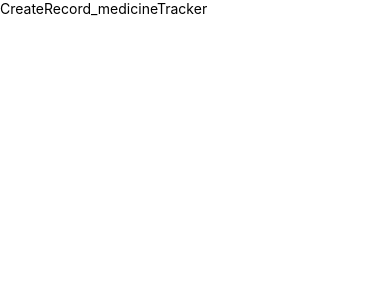
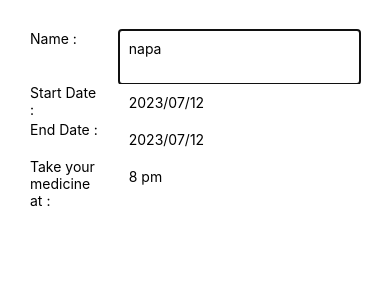
Before and after one commit to sadia-ahmmed/AgeWell-Frontend, a React Native app: screen /Home in a window 390 px wide. Shown: the top 300 px of the page. Built offline with nearby package versions, Linux system fonts and the light colour scheme.

Commit message:
datepicker is added in the add medicine form

```diff
--- a/app/screens/add_medicine/CreateRecord_MedicineTracker.js
+++ b/app/screens/add_medicine/CreateRecord_MedicineTracker.js
@@ -1,12 +1,206 @@
-import { StyleSheet, Text, View } from 'react-native'
-import React from 'react'
+import { StyleSheet, Text, View, TouchableOpacity, TextInput, Pressable } from 'react-native'
+import React, { useState } from 'react'
+// import { TouchableOpacity } from 'react-native-gesture-handler'
+import { Modal } from 'react-native'
+import DatePicker from 'react-native-modern-datepicker'
+import { getToday, getFormatedDate } from 'react-native-modern-datepicker'
 
 export default function CreateRecord_medicineTracker() {
+  const [name, setName]= useState('napa')
+  const [startDate, setStartDate]= useState('2023/07/12')
+  const [endDate, setEndDate]= useState('2023/07/12')
+  const [time, setTime]= useState('8 pm')
+  const today = new Date()
+  const [openOnStartDate, setOpenOnStartDate] = useState(false)
+  const [openOnEndDate, setOpenOnEndDate] = useState(false)
+
+  const handleOnPressStartDate = () => {
+    setOpenOnStartDate(!openOnStartDate)
+  }
+
+
+  const handleDateChangeStartDate = (propDate) => {
+    setStartDate(propDate)
+  }
+
+  const handleOnPressEndDate = () => {
+    setOpenOnEndDate(!openOnEndDate)
+  }
+
+
+  const handleDateChangeEndDate = (propDate) => {
+    setEndDate(propDate)
+  }
+
+
+  const datepicker = () =>{
+    return(
+      <DatePicker
+            mode='calendar'
+            selected={date}
+            onDateChange={handleDateChange}
+            />
+
+    )
+  }
+
+  console.log(name)
+  console.log(startDate)
+  console.log(endDate)
+  console.log(time)
   return (
-    <View>
-      <Text>CreateRecord_medicineTracker</Text>
+    <View >
+      <View style = {{margin: 30}}>
+
+      <View style={{flexDirection:'row',}}>
+        <Text style={{flex:1}}>Name :</Text>
+        <TextInput
+          editable
+          multiline
+          // numberOfLines={4}
+          // maxLength={40}
+          onChangeText={v => setName(v)}
+          value={name}
+          style={styles.inputStyle}
+        />
+      </View>
+
+
+
+      <View style={{flexDirection:'row',}}>
+      <Text style={{flex:1}}>Start Date :</Text>
+      <Pressable onPress={handleOnPressStartDate}
+      style={styles.inputStyle}
+      >
+      <View pointerEvents="none">
+        <TextInput
+
+        value={startDate}
+        />
+      </View>
+      </Pressable>
+      </View>
+
+
+      {/* modal start date */}
+
+      <Modal
+      animationType='slide'
+      transparent={true}
+      visible={openOnStartDate}
+      >
+        <View style = {styles.centeredView}>
+          <View style = {styles.modalView}>
+
+
+
+            <DatePicker
+            mode='calendar'
+            selected={startDate}
+            onDateChange={handleDateChangeStartDate}
+            />
+
+            <TouchableOpacity onPress={handleOnPressStartDate}>
+              <Text style={{paddingTop:10, }}>
+                Close
+              </Text>
+            </TouchableOpacity>
+
+          </View>
+        </View>
+      </Modal>
+
+
+
+
+      <View style={{flexDirection:'row',}}>
+      <Text style={{flex:1}}>End Date :</Text>
+      <Pressable onPress={handleOnPressEndDate}
+      style={styles.inputStyle}
+      >
+      <View pointerEvents="none">
+        <TextInput
+
+        value={endDate}
+        />
+      </View>
+      </Pressable>
+      </View>
+
+
+      {/* modal End date */}
+
+      <Modal
+      animationType='slide'
+      transparent={true}
+      visible={openOnEndDate}
+      >
+        <View style = {styles.centeredView}>
+          <View style = {styles.modalView}>
+
+
+            <DatePicker
+            mode='calendar'
+            selected={endDate}
+            onDateChange={handleDateChangeEndDate}
+            />
+
+            <TouchableOpacity onPress={handleOnPressEndDate}>
+              <Text style={{paddingTop:10, }}>
+                Close
+              </Text>
+            </TouchableOpacity>
+
+          </View>
+        </View>
+      </Modal>
+
+
+
+
+      <View style={{flexDirection:'row'}}>
+        <Text style={{flex:1}}>Take your medicine at :</Text>
+        <TextInput
+          editable
+          multiline
+          onChangeText={v => setTime(v)}
+          value={time}
+          style={styles.inputStyle}
+        />
+      </View>
+      </View>
     </View>
   )
 }
 
-const styles = StyleSheet.create({})
+const styles = StyleSheet.create({
+  inputStyle: {
+    marginLeft: 15,
+    padding: 10,
+    backgroundColor:'white',
+    flex:3
+  },
+  centeredView:{
+    flex: 1,
+    justifyContent: 'center',
+    alignItems: 'center',
+    marginTop:22
+  },
+  modalView:{
+    margin:20,
+    backgroundColor: 'white',
+    borderRadius:20,
+    width:'80%',
+    //height:'45%',
+    padding:35,
+    alignItems: 'center',
+    shadowColor: '#000',
+    shadowOffset:{
+      width:0,
+      height:2,
+    },
+    shadowOpacity: 0.25,
+    shadowRadius: 4,
+    elevation: 5
+  }
+})
--- a/package.json
+++ b/package.json
@@ -9,6 +9,7 @@
     "web": "expo start --web"
   },
   "dependencies": {
+    "@react-native-community/datetimepicker": "^7.4.0",
     "@react-native-masked-view/masked-view": "^0.2.9",
     "@react-navigation/native": "^6.1.7",
     "@react-navigation/stack": "^6.3.17",
@@ -17,6 +18,7 @@
     "react": "18.2.0",
     "react-native": "0.71.8",
     "react-native-gesture-handler": "^2.12.0",
+    "react-native-modern-datepicker": "^1.0.0-beta.91",
     "react-native-safe-area-context": "^4.6.4",
     "react-native-screens": "^3.22.1"
   },
```
Also changed, not shown: 1 other file (tests, documents, lock files or other folders).
